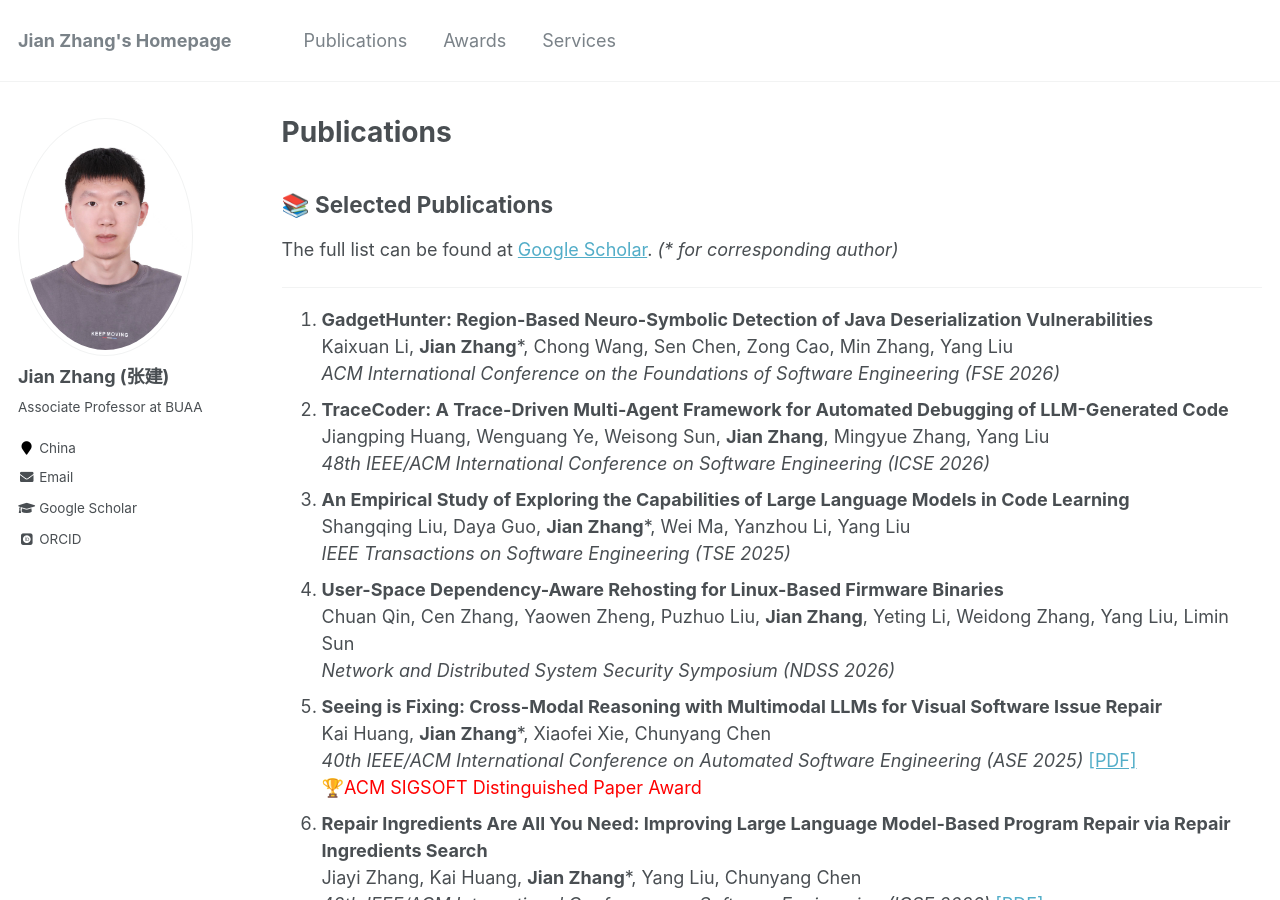
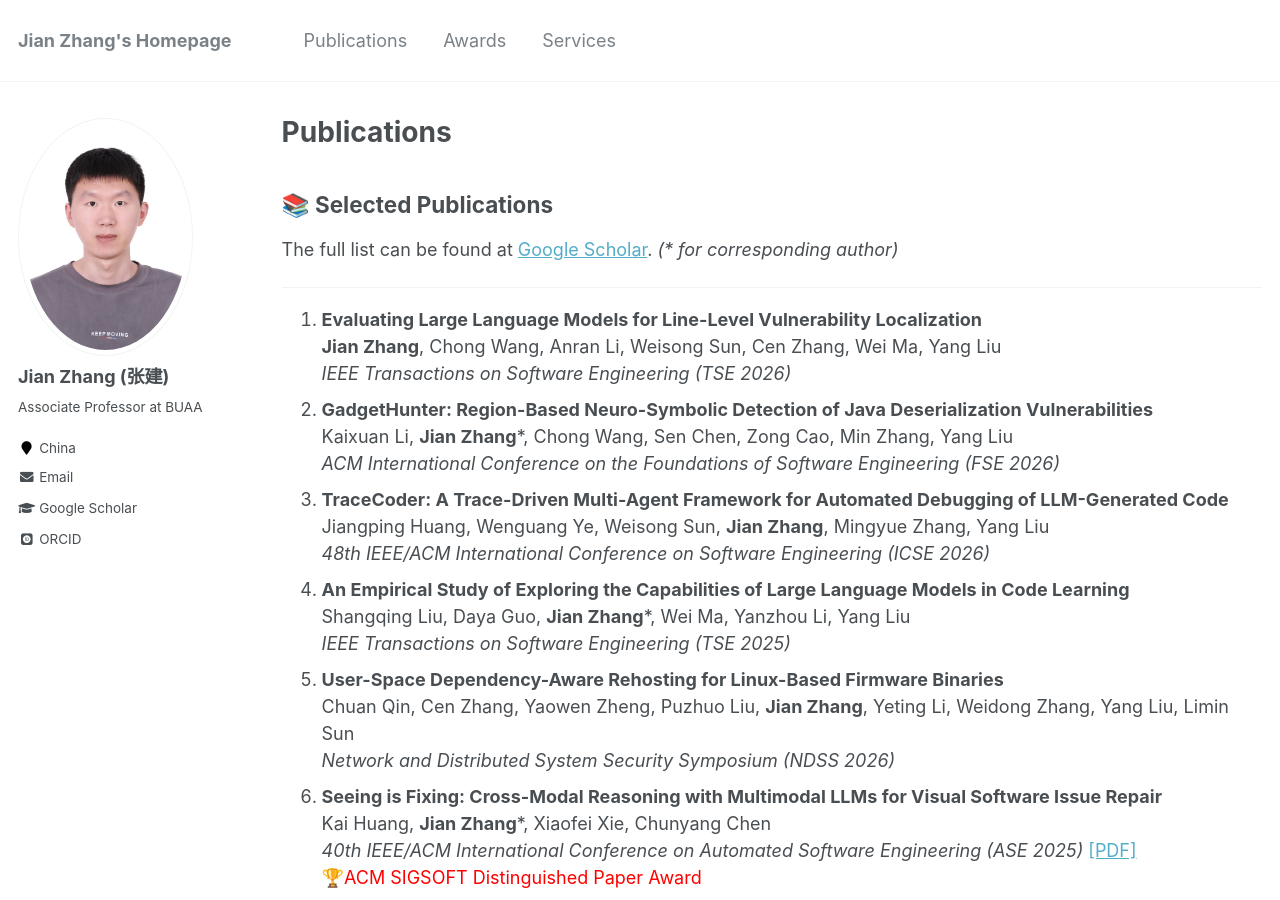
Before and after one commit to zhangj111/zhangj111.github.io, a Jekyll site: the page built from _pages/publications.md, in a window 1280 px wide and 900 px high. Built offline with Jekyll 4.4.1, drawn with Linux system fonts in a browser that asks for light colours; some web fonts are replaced.

Commit message:
Update publications.md

```diff
--- a/_pages/publications.md
+++ b/_pages/publications.md
@@ -13,6 +13,9 @@ redirect_from:
 The full list can be found at <a href="https://scholar.google.com/citations?user=ki1y5TQAAAAJ&hl=en">Google Scholar</a>. <i>(* for corresponding author)</i>
 
 ---
+1. **Evaluating Large Language Models for Line-Level Vulnerability Localization**
+   **Jian Zhang**, Chong Wang, Anran Li, Weisong Sun, Cen Zhang, Wei Ma, Yang Liu
+   *IEEE Transactions on Software Engineering (TSE 2026)*
 1. **GadgetHunter: Region-Based Neuro-Symbolic Detection of Java Deserialization Vulnerabilities**
    Kaixuan Li, **Jian Zhang**\*, Chong Wang, Sen Chen, Zong Cao, Min Zhang, Yang Liu
    *ACM International Conference on the Foundations of Software Engineering (FSE 2026)*
```
